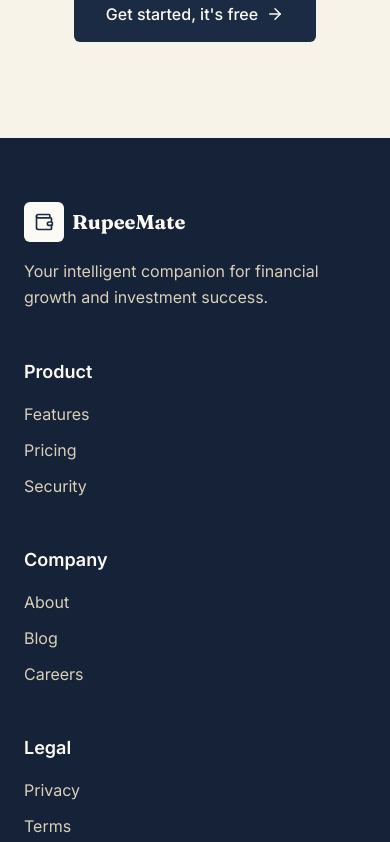
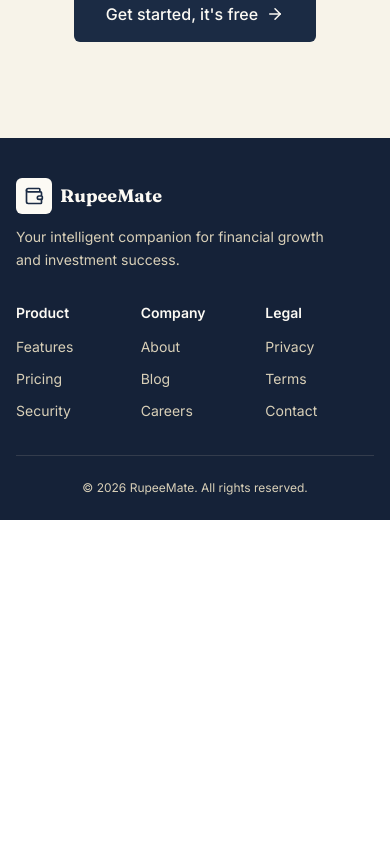
Before and after one commit to Rohan-Kumar11/Rupeemate, a Next.js app: page / in a window 390 px wide. Shown: the part 4880-5722 px from the top of the page. After the commit the page ends 5400 px from the top, so only its background shows below. Built offline with nearby package versions, Linux system fonts and the light colour scheme; no server answers.

Commit message:
feat: update footer

```diff
--- a/components/footer.tsx
+++ b/components/footer.tsx
@@ -1,6 +1,7 @@
 "use client";
 
 import React from "react";
+import Link from "next/link";
 import { Wallet } from "lucide-react";
 
 interface FooterLink {
@@ -18,7 +19,6 @@ const INK = "#1B2B44";
 const INK_DEEP = "#152238";
 const PAPER = "#FCFAF4";
 const LINE = "#D9D0B8";
-const AMBER = "#B8860B";
 
 const FOOTER_SECTIONS: FooterSection[] = [
   {
@@ -51,18 +51,32 @@ const Footer: React.FC = () => {
   const currentYear = new Date().getFullYear();
 
   return (
-    <footer className="pt-16 pb-8" style={{ backgroundColor: INK_DEEP, color: LINE }}>
-      <div className="max-w-7xl mx-auto px-6">
-        <div className="grid grid-cols-1 md:grid-cols-4 gap-12 mb-12">
+    <footer
+      className="w-full overflow-hidden pt-10 pb-6 sm:pt-12 md:pt-16 md:pb-8"
+      style={{ backgroundColor: INK_DEEP, color: LINE }}
+    >
+      <div className="max-w-7xl mx-auto px-4 sm:px-6">
+        <div className="grid grid-cols-3 md:grid-cols-4 gap-x-4 gap-y-8 sm:gap-x-8 md:gap-12 mb-8 md:mb-12">
           {/* Brand Section */}
-          <div className="space-y-4">
+          <div className="col-span-3 md:col-span-1 space-y-3 md:space-y-4">
             <div className="flex items-center gap-2">
-              <div className="w-10 h-10 rounded-md flex items-center justify-center" style={{ backgroundColor: PAPER }}>
+              <div
+                className="w-9 h-9 md:w-10 md:h-10 rounded-md flex items-center justify-center shrink-0"
+                style={{ backgroundColor: PAPER }}
+              >
                 <Wallet style={{ color: INK }} size={20} />
               </div>
-              <h2 className="font-serif text-xl font-bold" style={{ color: PAPER }}>RupeeMate</h2>
+              <h2
+                className="font-serif text-lg md:text-xl font-bold"
+                style={{ color: PAPER }}
+              >
+                RupeeMate
+              </h2>
             </div>
-            <p className="leading-relaxed max-w-xs" style={{ color: LINE }}>
+            <p
+              className="text-sm md:text-base leading-relaxed max-w-xs"
+              style={{ color: LINE }}
+            >
               Your intelligent companion for financial growth and investment
               success.
             </p>
@@ -70,20 +84,23 @@ const Footer: React.FC = () => {
 
           {/* Footer Sections */}
           {FOOTER_SECTIONS.map((section) => (
-            <div key={section.title}>
-              <h3 className="font-semibold mb-4 text-lg" style={{ color: PAPER }}>
+            <div key={section.title} className="min-w-0">
+              <h3
+                className="font-semibold mb-3 md:mb-4 text-sm sm:text-base md:text-lg"
+                style={{ color: PAPER }}
+              >
                 {section.title}
               </h3>
-              <ul className="space-y-3">
+              <ul className="space-y-2 md:space-y-3 text-sm md:text-base">
                 {section.links.map((link) => (
                   <li key={link.text}>
-                    <a
+                    <Link
                       href={link.href}
-                      className="transition-colors hover:text-[#D9A62B]"
+                      className="inline-block py-0.5 transition-colors hover:text-[#D9A62B]"
                       style={{ color: LINE }}
                     >
                       {link.text}
-                    </a>
+                    </Link>
                   </li>
                 ))}
               </ul>
@@ -92,11 +109,15 @@ const Footer: React.FC = () => {
         </div>
 
         {/* Copyright */}
-        <div className="pt-8 text-center" style={{ borderTop: `1px solid ${LINE}26`, color: LINE }}>
-          <p>© {currentYear} RupeeMate. All rights reserved.</p>
+        <div
+          className="pt-6 md:pt-8 text-center text-xs sm:text-sm md:text-base"
+          style={{ borderTop: `1px solid ${LINE}26`, color: LINE }}
+        >
+          <p>&copy; {currentYear} RupeeMate. All rights reserved.</p>
         </div>
       </div>
     </footer>
   );
 };
+
 export default Footer;
```
